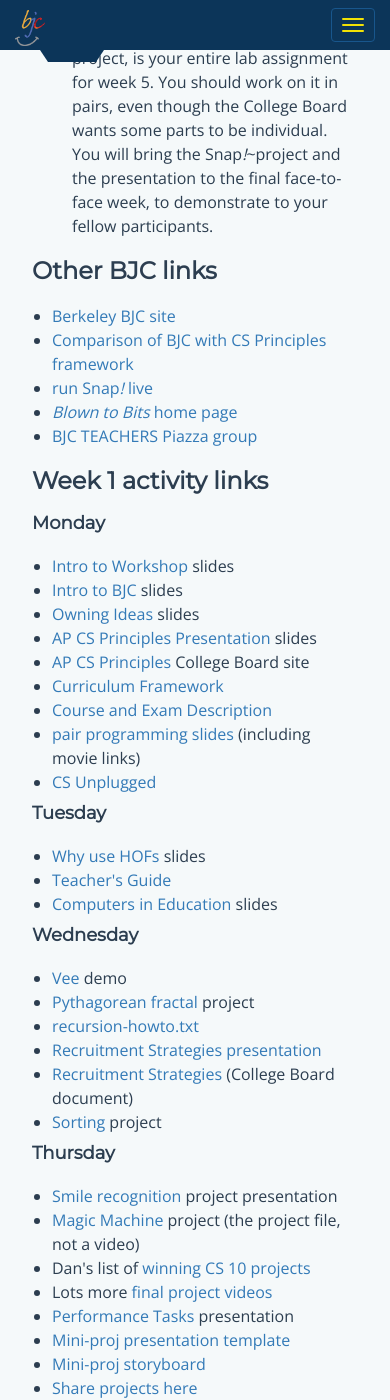
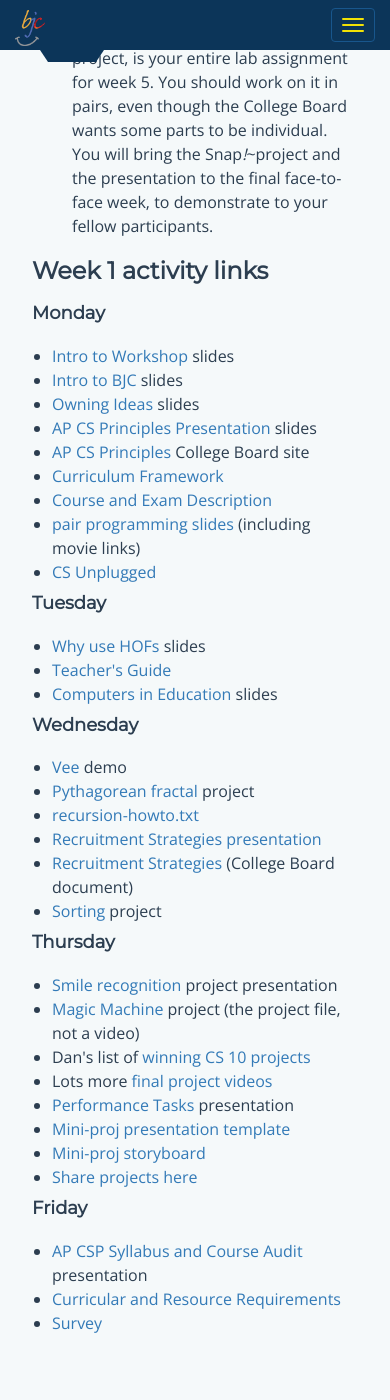
Before and after one commit to beautyjoy/beautyjoy.github.io, a Jekyll site: the page built from professional-development-6-weeks.html, in a window 390 px wide and 1400 px high, scrolled down 3172 px. Built offline with Jekyll 4.4.1, drawn with Linux system fonts in a browser that asks for light colours; some of the changed text lies outside the part shown.

Commit message:
Updated PD pages.

```diff
--- a/css/styles.scss
+++ b/css/styles.scss
@@ -79,6 +79,7 @@
 
     .hover-accent {
         padding-bottom: 5px;
+        display: inline-block; // Ensures border is only applied below whole block for multi-line text
     }
 
     &:hover .hover-accent {
@@ -446,6 +447,12 @@
     visibility: hidden;
 }
 
+.internal-links-nav {
+    li a {
+        padding: 10px 0;
+    }
+}
+
 .resources-list {
     list-style: none;
     padding-left: 24px;
--- a/professional-development-3-weeks.html
+++ b/professional-development-3-weeks.html
@@ -16,8 +16,8 @@
 
 {% capture section_content %}
 <div class="row">
-    <div class="col-xs-3 col-sm-2">
-        <ul class="nav nav-pills nav-stacked">
+    <div class="col-sm-2">
+        <ul class="nav nav-pills nav-stacked internal-links-nav">
             <li role="presentation">
                 <a href="#about"><div class="hover-accent">About</div></a>
             </li>
@@ -33,7 +33,7 @@
         </ul>
     </div>
 
-    <div class="col-xs-9 col-sm-10">
+    <div class="col-sm-10">
         <a class="anchor" id="about"></a>
         <h3>About BJC and this Workshop</h3>
 
--- a/professional-development-6-weeks.html
+++ b/professional-development-6-weeks.html
@@ -155,23 +155,6 @@
     </li>
 </ul>
 
-<a class="anchor" id="bjclinks"></a>
-<h3>Other BJC links</h3>
-
-<ul>
-    <li><a href="http://bjc.berkeley.edu">Berkeley BJC site</a></li>
-
-    <li><a href="http://bjc.berkeley.edu/website/compare.html">Comparison of BJC
-        with CS Principles framework</a></li>
-
-    <li><a href="http://snap.berkeley.edu/run">run Snap<em>!</em> live</a>
-
-    <li><a href="http://www.bitsbook.com/"><i>Blown to Bits</i> home page</a>
-
-    <li><a href="https://piazza.com/class/h8yx482idav52y">BJC TEACHERS Piazza
-        group</a></li>
-</ul>
-
 <a class="anchor" id="activity-links-1"></a>
 <h3>Week 1 activity links</h3>
 
@@ -274,23 +257,5 @@
         </ol>
 </ul>
 {% endif %}
-
-<a class="anchor" id="other"></a>
-<h3>Other links</h3>
-
-<ul>
-    <li>Computers in the News:
-        <ul>
-            <li><a href="http://www.nytimes.com/pages/technology/index.html">NY Times Technology page</a></li>
-            <li><a href="http://acm.org/technews">ACM TechNews</a></li>
-            <li><a href="http://eff.org">Electronic Frontier Foundation</a></li>
-            <li><a href="http://epic.org">Electronic Privacy Information Center</a></li>
-        </ul></li>
-    <li><a href="mailto:bjc@bjc.berkeley.edu">email UCB BJC team</a></li>
-    <li><a href="mailto:edc_cs_msp@mailman.edc.org">email EDC BJC team</a></li>
-    <li><a href="https://youtu.be/zDZFcDGpL4U">Ken Robinson video</a> on schools vs. creativity</li>
-    <li><a href="http://mitpress.mit.edu/sicp/full-text/book/book.html"><em>Structure
-        and Interpretation of Computer Programs</em></a> (full text online free!)</li>
-</ul>
 {% endcapture %}
 {% include section.html %}
```
